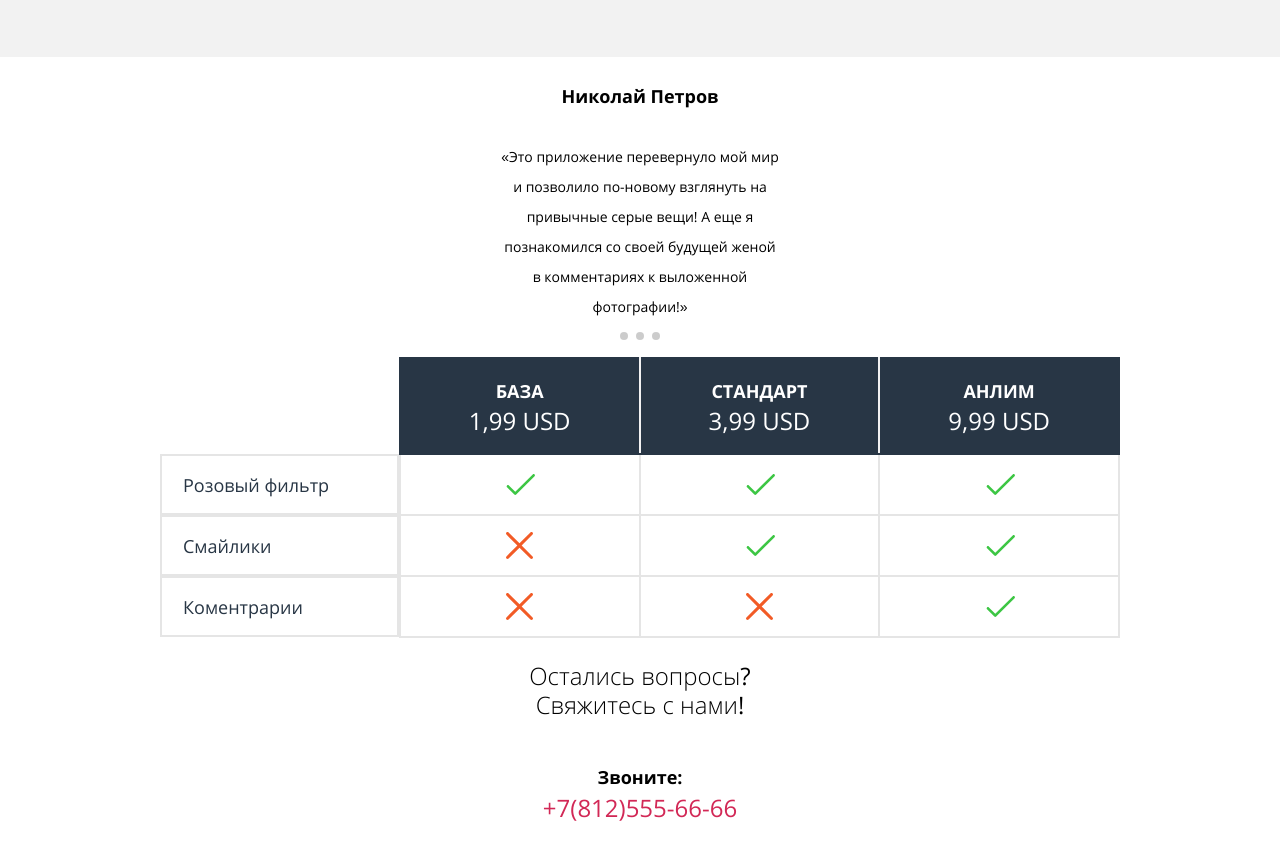
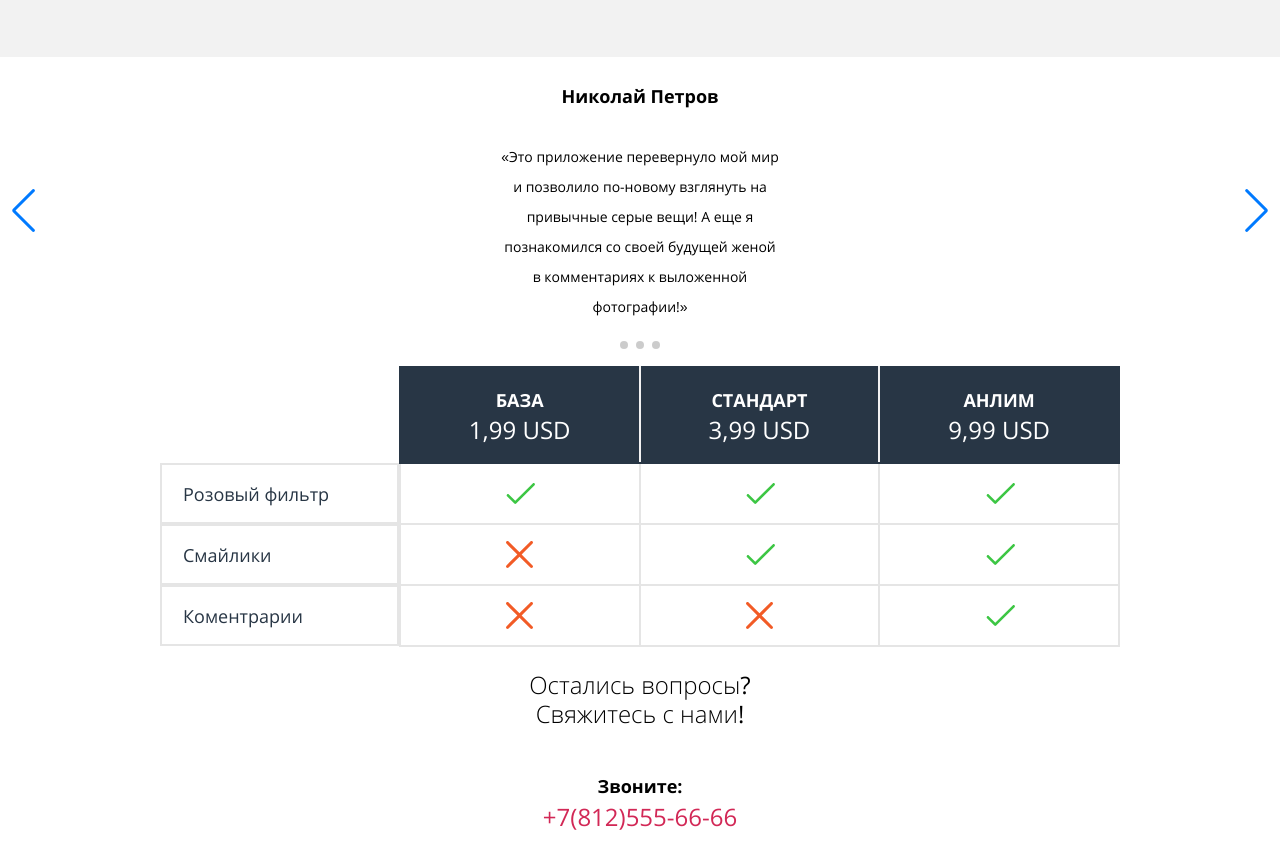
Before and after one commit to AlexLukoyanov/Pink_training_project, a website: page source/index.html in a window 1280 px wide. Shown: the part 2157-3011 px from the top of the page. Drawn offline with nearby package versions, Linux system fonts and the light colour scheme; files that its build step writes are made by us from their sources.

Commit message:
Настройка слайдера в секции reviews

```diff
--- a/source/index.html
+++ b/source/index.html
@@ -9,14 +9,16 @@
   <link rel="preconnect" href="https://fonts.gstatic.com">
   <link href="https://fonts.googleapis.com/css2?family=Open+Sans:wght@300;700&display=swap" rel="stylesheet">
   <meta name="viewport" content="width=device-width, initial-scale=1">
-  <link rel="stylesheet" href="https://unpkg.com/swiper/swiper-bundle.css" />
-  <link rel="stylesheet" href="https://unpkg.com/swiper/swiper-bundle.min.css" />
+  <link rel="stylesheet" href="css/swiper-bundle.css">
+
   <script defer src="https://unpkg.com/swiper/swiper-bundle.js"></script>
   <script  defer src="https://unpkg.com/swiper/swiper-bundle.min.js"></script>
   <script defer src="js/app.js"></script>
 </head>
 <script type="module">
   import Swiper from 'https://unpkg.com/swiper/swiper-bundle.esm.browser.min.js'
+  // import Swiper JS
+
 
   const swiper = new Swiper('.swiper-container', {
   // Optional parameters
@@ -27,7 +29,7 @@
   pagination: {
     el: '.swiper-pagination',
     clickable: true,
-    bulletActiveClass: "huemoe__active"
+    bulletActiveClass: ""
   },
 
   // Navigation arrows
@@ -40,7 +42,9 @@
   // scrollbar: {
   //   el: '.swiper-scrollbar',
   // },
-});
+
+}
+);
 
 </script>
 
@@ -184,7 +188,7 @@
     <section class="reviews">
       <h2 class="visually-hidden">Отзывы</h2>
       <div class="swiper-container">
-        <!-- Additional required wrapper -->
+
         <div class="swiper-wrapper">
           <!-- Slides -->
           <div class="swiper-slide">
@@ -221,8 +225,8 @@
         <div class="swiper-pagination"></div>
 
         <!-- If we need navigation buttons -->
-        <!-- <div class="swiper-button-prev"></div>
-        <div class="swiper-button-next"></div> -->
+        <div class="swiper-button-prev"></div>
+        <div class="swiper-button-next"></div>
 
         <!-- If we need scrollbar -->
         <!-- <div class="swiper-scrollbar"></div> -->
--- a/source/less/global/global.less
+++ b/source/less/global/global.less
@@ -26,8 +26,3 @@ img {
     padding: 0 10px;
   }
 }
-
-.swiper-container {
-  width: 600px;
-  height: 300px;
-}
```
